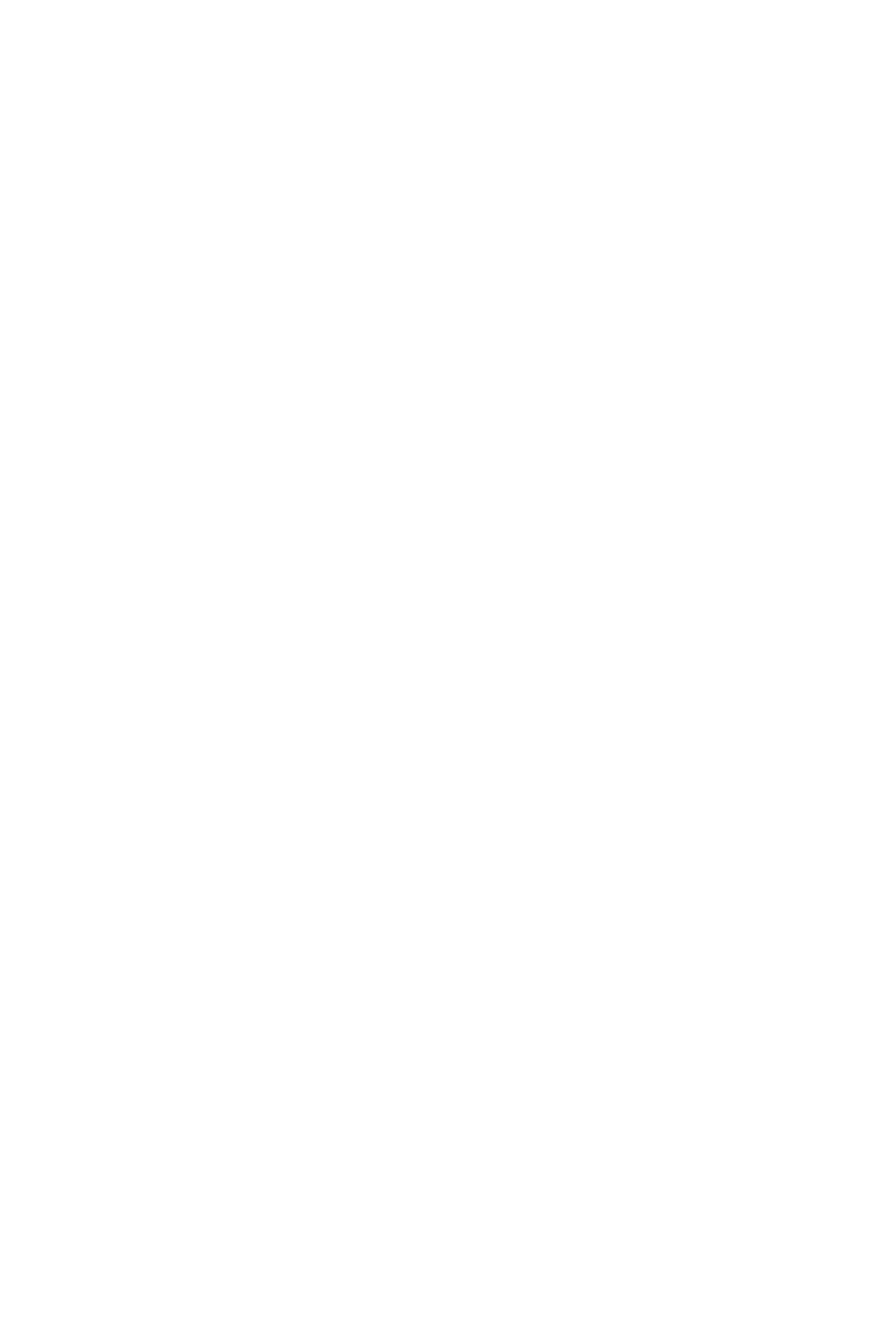
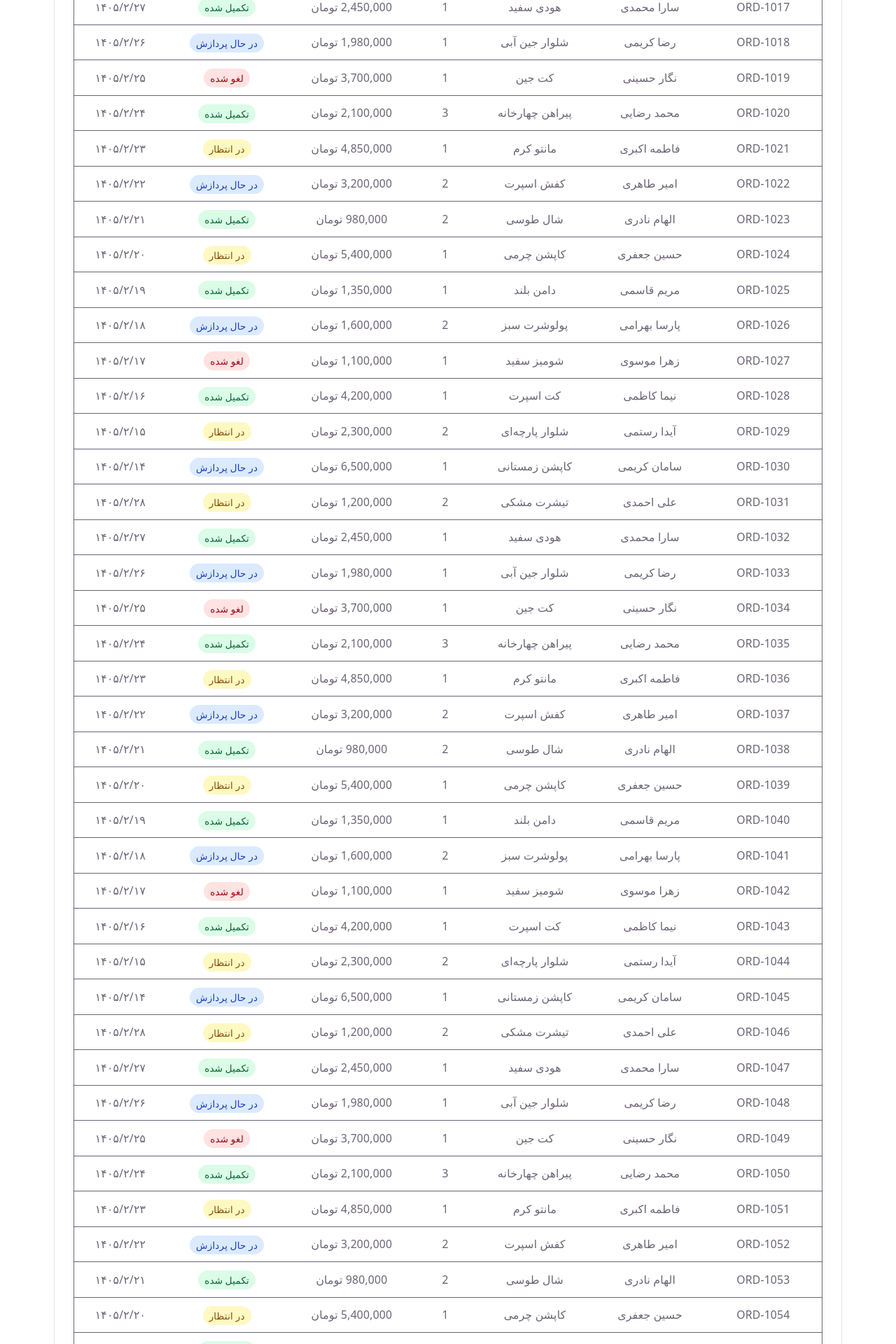
Before and after one commit to HamidAyazi/CRM-Table, a React (Vite) app: page / in a window 1280 px wide. Shown: the part 1040-2960 px from the top of the page at 70% size. Before the commit the page ends 1002 px from the top, so only its background shows below. Built offline with nearby package versions, Linux system fonts and the light colour scheme.

Commit message:
updated mock orders to 60 items

```diff
--- a/src/data/mockOrders.ts
+++ b/src/data/mockOrders.ts
@@ -136,4 +136,409 @@ export const mockOrders: Order[] = [
     createdAt: "2026-05-04T18:10:00Z",
     totalPrice: 6_500_000,
   },
+  {
+    id: "ORD-1016",
+    customerName: "علی احمدی",
+    productName: "تیشرت مشکی",
+    quantity: 2,
+    status: "pending",
+    createdAt: "2026-05-18T10:30:00Z",
+    totalPrice: 1_200_000,
+  },
+  {
+    id: "ORD-1017",
+    customerName: "سارا محمدی",
+    productName: "هودی سفید",
+    quantity: 1,
+    status: "completed",
+    createdAt: "2026-05-17T09:15:00Z",
+    totalPrice: 2_450_000,
+  },
+  {
+    id: "ORD-1018",
+    customerName: "رضا کریمی",
+    productName: "شلوار جین آبی",
+    quantity: 1,
+    status: "processing",
+    createdAt: "2026-05-16T13:45:00Z",
+    totalPrice: 1_980_000,
+  },
+  {
+    id: "ORD-1019",
+    customerName: "نگار حسینی",
+    productName: "کت جین",
+    quantity: 1,
+    status: "cancelled",
+    createdAt: "2026-05-15T11:20:00Z",
+    totalPrice: 3_700_000,
+  },
+  {
+    id: "ORD-1020",
+    customerName: "محمد رضایی",
+    productName: "پیراهن چهارخانه",
+    quantity: 3,
+    status: "completed",
+    createdAt: "2026-05-14T08:50:00Z",
+    totalPrice: 2_100_000,
+  },
+  {
+    id: "ORD-1021",
+    customerName: "فاطمه اکبری",
+    productName: "مانتو کرم",
+    quantity: 1,
+    status: "pending",
+    createdAt: "2026-05-13T17:10:00Z",
+    totalPrice: 4_850_000,
+  },
+  {
+    id: "ORD-1022",
+    customerName: "امیر طاهری",
+    productName: "کفش اسپرت",
+    quantity: 2,
+    status: "processing",
+    createdAt: "2026-05-12T14:40:00Z",
+    totalPrice: 3_200_000,
+  },
+  {
+    id: "ORD-1023",
+    customerName: "الهام نادری",
+    productName: "شال طوسی",
+    quantity: 2,
+    status: "completed",
+    createdAt: "2026-05-11T16:30:00Z",
+    totalPrice: 980_000,
+  },
+  {
+    id: "ORD-1024",
+    customerName: "حسین جعفری",
+    productName: "کاپشن چرمی",
+    quantity: 1,
+    status: "pending",
+    createdAt: "2026-05-10T10:10:00Z",
+    totalPrice: 5_400_000,
+  },
+  {
+    id: "ORD-1025",
+    customerName: "مریم قاسمی",
+    productName: "دامن بلند",
+    quantity: 1,
+    status: "completed",
+    createdAt: "2026-05-09T12:00:00Z",
+    totalPrice: 1_350_000,
+  },
+  {
+    id: "ORD-1026",
+    customerName: "پارسا بهرامی",
+    productName: "پولوشرت سبز",
+    quantity: 2,
+    status: "processing",
+    createdAt: "2026-05-08T09:00:00Z",
+    totalPrice: 1_600_000,
+  },
+  {
+    id: "ORD-1027",
+    customerName: "زهرا موسوی",
+    productName: "شومیز سفید",
+    quantity: 1,
+    status: "cancelled",
+    createdAt: "2026-05-07T15:25:00Z",
+    totalPrice: 1_100_000,
+  },
+  {
+    id: "ORD-1028",
+    customerName: "نیما کاظمی",
+    productName: "کت اسپرت",
+    quantity: 1,
+    status: "completed",
+    createdAt: "2026-05-06T13:20:00Z",
+    totalPrice: 4_200_000,
+  },
+  {
+    id: "ORD-1029",
+    customerName: "آیدا رستمی",
+    productName: "شلوار پارچه‌ای",
+    quantity: 2,
+    status: "pending",
+    createdAt: "2026-05-05T11:40:00Z",
+    totalPrice: 2_300_000,
+  },
+  {
+    id: "ORD-1030",
+    customerName: "سامان کریمی",
+    productName: "کاپشن زمستانی",
+    quantity: 1,
+    status: "processing",
+    createdAt: "2026-05-04T18:10:00Z",
+    totalPrice: 6_500_000,
+  },
+  {
+    id: "ORD-1031",
+    customerName: "علی احمدی",
+    productName: "تیشرت مشکی",
+    quantity: 2,
+    status: "pending",
+    createdAt: "2026-05-18T10:30:00Z",
+    totalPrice: 1_200_000,
+  },
+  {
+    id: "ORD-1032",
+    customerName: "سارا محمدی",
+    productName: "هودی سفید",
+    quantity: 1,
+    status: "completed",
+    createdAt: "2026-05-17T09:15:00Z",
+    totalPrice: 2_450_000,
+  },
+  {
+    id: "ORD-1033",
+    customerName: "رضا کریمی",
+    productName: "شلوار جین آبی",
+    quantity: 1,
+    status: "processing",
+    createdAt: "2026-05-16T13:45:00Z",
+    totalPrice: 1_980_000,
+  },
+  {
+    id: "ORD-1034",
+    customerName: "نگار حسینی",
+    productName: "کت جین",
+    quantity: 1,
+    status: "cancelled",
+    createdAt: "2026-05-15T11:20:00Z",
+    totalPrice: 3_700_000,
+  },
+  {
+    id: "ORD-1035",
+    customerName: "محمد رضایی",
+    productName: "پیراهن چهارخانه",
+    quantity: 3,
+    status: "completed",
+    createdAt: "2026-05-14T08:50:00Z",
+    totalPrice: 2_100_000,
+  },
+  {
+    id: "ORD-1036",
+    customerName: "فاطمه اکبری",
+    productName: "مانتو کرم",
+    quantity: 1,
+    status: "pending",
+    createdAt: "2026-05-13T17:10:00Z",
+    totalPrice: 4_850_000,
+  },
+  {
+    id: "ORD-1037",
+    customerName: "امیر طاهری",
+    productName: "کفش اسپرت",
+    quantity: 2,
+    status: "processing",
+    createdAt: "2026-05-12T14:40:00Z",
+    totalPrice: 3_200_000,
+  },
+  {
+    id: "ORD-1038",
+    customerName: "الهام نادری",
+    productName: "شال طوسی",
+    quantity: 2,
+    status: "completed",
+    createdAt: "2026-05-11T16:30:00Z",
+    totalPrice: 980_000,
+  },
+  {
+    id: "ORD-1039",
+    customerName: "حسین جعفری",
+    productName: "کاپشن چرمی",
+    quantity: 1,
+    status: "pending",
+    createdAt: "2026-05-10T10:10:00Z",
+    totalPrice: 5_400_000,
+  },
+  {
+    id: "ORD-1040",
+    customerName: "مریم قاسمی",
+    productName: "دامن بلند",
+    quantity: 1,
+    status: "completed",
+    createdAt: "2026-05-09T12:00:00Z",
+    totalPrice: 1_350_000,
+  },
+  {
+    id: "ORD-1041",
+    customerName: "پارسا بهرامی",
+    productName: "پولوشرت سبز",
+    quantity: 2,
+    status: "processing",
+    createdAt: "2026-05-08T09:00:00Z",
+    totalPrice: 1_600_000,
+  },
+  {
+    id: "ORD-1042",
+    customerName: "زهرا موسوی",
+    productName: "شومیز سفید",
+    quantity: 1,
+    status: "cancelled",
+    createdAt: "2026-05-07T15:25:00Z",
+    totalPrice: 1_100_000,
+  },
+  {
+    id: "ORD-1043",
+    customerName: "نیما کاظمی",
+    productName: "کت اسپرت",
+    quantity: 1,
+    status: "completed",
+    createdAt: "2026-05-06T13:20:00Z",
+    totalPrice: 4_200_000,
+  },
+  {
+    id: "ORD-1044",
+    customerName: "آیدا رستمی",
+    productName: "شلوار پارچه‌ای",
+    quantity: 2,
+    status: "pending",
+    createdAt: "2026-05-05T11:40:00Z",
+    totalPrice: 2_300_000,
+  },
+  {
+    id: "ORD-1045",
+    customerName: "سامان کریمی",
+    productName: "کاپشن زمستانی",
+    quantity: 1,
+    status: "processing",
+    createdAt: "2026-05-04T18:10:00Z",
+    totalPrice: 6_500_000,
+  },
+  {
+    id: "ORD-1046",
+    customerName: "علی احمدی",
+    productName: "تیشرت مشکی",
+    quantity: 2,
+    status: "pending",
+    createdAt: "2026-05-18T10:30:00Z",
+    totalPrice: 1_200_000,
+  },
+  {
+    id: "ORD-1047",
+    customerName: "سارا محمدی",
+    productName: "هودی سفید",
+    quantity: 1,
+    status: "completed",
+    createdAt: "2026-05-17T09:15:00Z",
+    totalPrice: 2_450_000,
+  },
+  {
+    id: "ORD-1048",
+    customerName: "رضا کریمی",
+    productName: "شلوار جین آبی",
+    quantity: 1,
+    status: "processing",
+    createdAt: "2026-05-16T13:45:00Z",
+    totalPrice: 1_980_000,
+  },
+  {
+    id: "ORD-1049",
+    customerName: "نگار حسینی",
+    productName: "کت جین",
+    quantity: 1,
+    status: "cancelled",
+    createdAt: "2026-05-15T11:20:00Z",
+    totalPrice: 3_700_000,
+  },
+  {
+    id: "ORD-1050",
+    customerName: "محمد رضایی",
+    productName: "پیراهن چهارخانه",
+    quantity: 3,
+    status: "completed",
+    createdAt: "2026-05-14T08:50:00Z",
+    totalPrice: 2_100_000,
+  },
+  {
+    id: "ORD-1051",
+    customerName: "فاطمه اکبری",
+    productName: "مانتو کرم",
+    quantity: 1,
+    status: "pending",
+    createdAt: "2026-05-13T17:10:00Z",
+    totalPrice: 4_850_000,
+  },
+  {
+    id: "ORD-1052",
+    customerName: "امیر طاهری",
+    productName: "کفش اسپرت",
+    quantity: 2,
+    status: "processing",
+    createdAt: "2026-05-12T14:40:00Z",
+    totalPrice: 3_200_000,
+  },
+  {
+    id: "ORD-1053",
+    customerName: "الهام نادری",
+    productName: "شال طوسی",
+    quantity: 2,
+    status: "completed",
+    createdAt: "2026-05-11T16:30:00Z",
+    totalPrice: 980_000,
+  },
+  {
+    id: "ORD-1054",
+    customerName: "حسین جعفری",
+    productName: "کاپشن چرمی",
+    quantity: 1,
+    status: "pending",
+    createdAt: "2026-05-10T10:10:00Z",
+    totalPrice: 5_400_000,
+  },
+  {
+    id: "ORD-1055",
+    customerName: "مریم قاسمی",
+    productName: "دامن بلند",
+    quantity: 1,
+    status: "completed",
+    createdAt: "2026-05-09T12:00:00Z",
+    totalPrice: 1_350_000,
+  },
+  {
+    id: "ORD-1056",
+    customerName: "پارسا بهرامی",
+    productName: "پولوشرت سبز",
+    quantity: 2,
+    status: "processing",
+    createdAt: "2026-05-08T09:00:00Z",
+    totalPrice: 1_600_000,
+  },
+  {
+    id: "ORD-1057",
+    customerName: "زهرا موسوی",
+    productName: "شومیز سفید",
+    quantity: 1,
+    status: "cancelled",
+    createdAt: "2026-05-07T15:25:00Z",
+    totalPrice: 1_100_000,
+  },
+  {
+    id: "ORD-1058",
+    customerName: "نیما کاظمی",
+    productName: "کت اسپرت",
+    quantity: 1,
+    status: "completed",
+    createdAt: "2026-05-06T13:20:00Z",
+    totalPrice: 4_200_000,
+  },
+  {
+    id: "ORD-1059",
+    customerName: "آیدا رستمی",
+    productName: "شلوار پارچه‌ای",
+    quantity: 2,
+    status: "pending",
+    createdAt: "2026-05-05T11:40:00Z",
+    totalPrice: 2_300_000,
+  },
+  {
+    id: "ORD-1060",
+    customerName: "سامان کریمی",
+    productName: "کاپشن زمستانی",
+    quantity: 1,
+    status: "processing",
+    createdAt: "2026-05-04T18:10:00Z",
+    totalPrice: 6_500_000,
+  },
 ];
```
